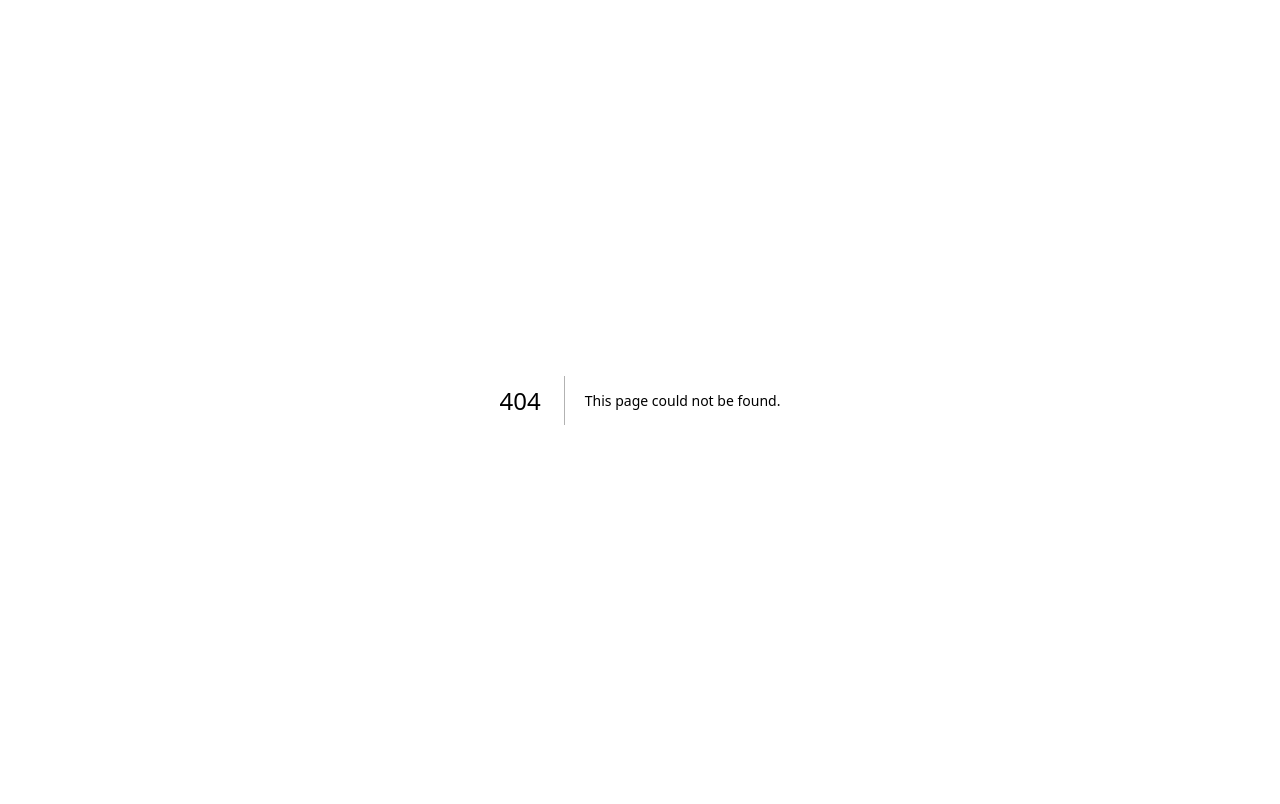
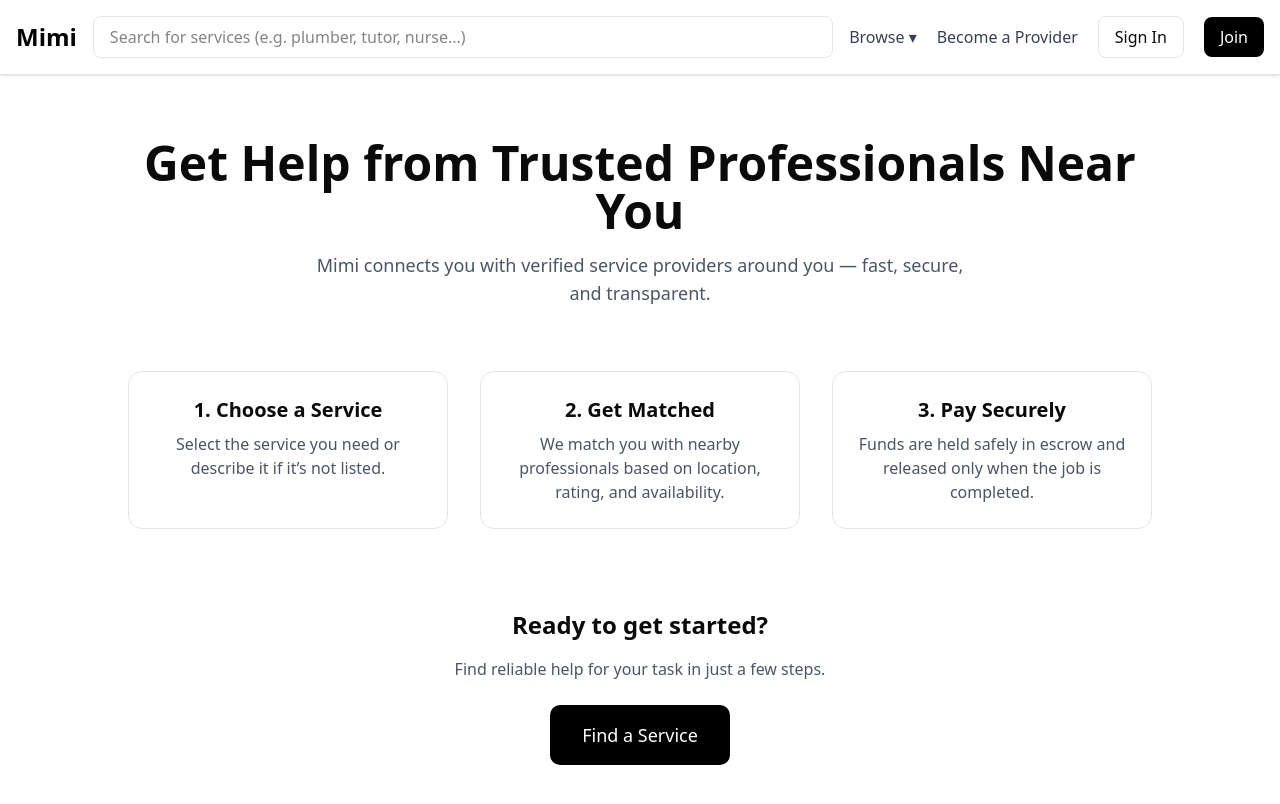
Before and after one commit to nairaquiz1-png/mimi-frontend, a Next.js app: page /get-help in a window 1280 px wide. Before the commit this address had no page. Shown: the top 804 px of the page. Built offline with nearby package versions, Linux system fonts and the light colour scheme.

Commit message:
Add Get Help landing page

```diff
--- /dev/null
+++ b/app/get-help/page.tsx
@@ -0,0 +1,64 @@
+import Navbar from "@/components/navbar";
+
+export default function GetHelpPage() {
+  return (
+    <>
+      <Navbar />
+
+      <main className="min-h-screen w-full bg-white px-6 py-16">
+        <div className="max-w-5xl mx-auto">
+          {/* Header */}
+          <section className="text-center mb-16">
+            <h1 className="text-4xl md:text-5xl font-bold mb-4">
+              Get Help from Trusted Professionals Near You
+            </h1>
+            <p className="text-lg text-gray-600 max-w-2xl mx-auto">
+              Mimi connects you with verified service providers around you —
+              fast, secure, and transparent.
+            </p>
+          </section>
+
+          {/* How it works */}
+          <section className="grid grid-cols-1 md:grid-cols-3 gap-8 mb-20">
+            <div className="border rounded-xl p-6 text-center">
+              <h3 className="text-xl font-semibold mb-2">1. Choose a Service</h3>
+              <p className="text-gray-600">
+                Select the service you need or describe it if it’s not listed.
+              </p>
+            </div>
+
+            <div className="border rounded-xl p-6 text-center">
+              <h3 className="text-xl font-semibold mb-2">2. Get Matched</h3>
+              <p className="text-gray-600">
+                We match you with nearby professionals based on location,
+                rating, and availability.
+              </p>
+            </div>
+
+            <div className="border rounded-xl p-6 text-center">
+              <h3 className="text-xl font-semibold mb-2">3. Pay Securely</h3>
+              <p className="text-gray-600">
+                Funds are held safely in escrow and released only when the job
+                is completed.
+              </p>
+            </div>
+          </section>
+
+          {/* CTA */}
+          <section className="text-center">
+            <h2 className="text-2xl font-semibold mb-4">
+              Ready to get started?
+            </h2>
+            <p className="text-gray-600 mb-6">
+              Find reliable help for your task in just a few steps.
+            </p>
+
+            <button className="px-8 py-4 rounded-lg bg-black text-white text-lg hover:opacity-90">
+              Find a Service
+            </button>
+          </section>
+        </div>
+      </main>
+    </>
+  );
+}
```
